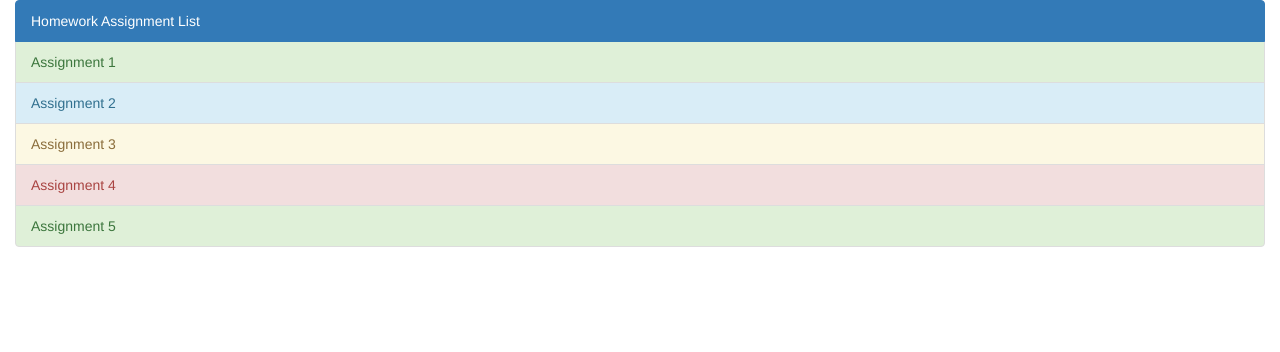
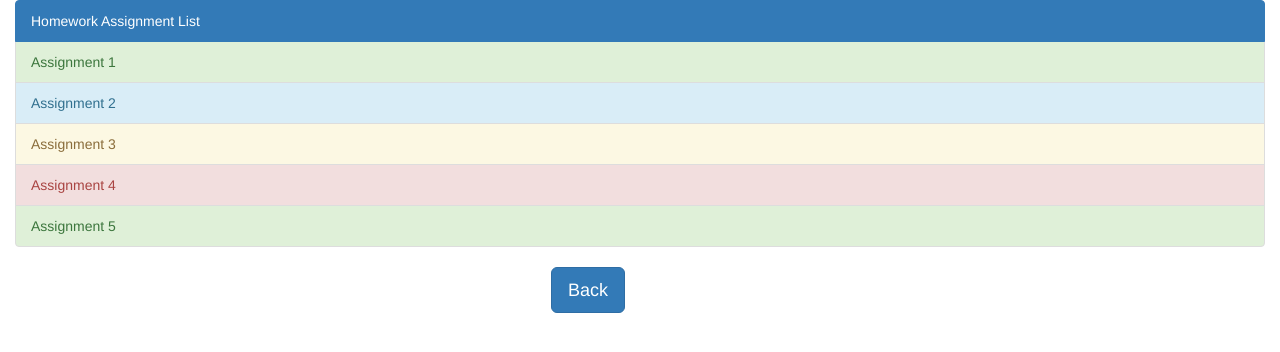
Before and after one commit to roxxid/project2CS, a PHP site: page /student.php in a window 1280 px wide. Shown: the top 352 px of the page. Run offline with PHP 8.4, Linux system fonts and the light colour scheme; data comes from the database, SQL or seed files in the repository.

Commit message:
First commit

```diff
--- a/AssDetail.php
+++ b/AssDetail.php
@@ -81,7 +81,8 @@ echo '<div class="jumbotron">';
         }*/
         echo "Grade:".$grade;
         echo '</div>';
-
+        echo '<p><a class="btn btn-primary btn-lg" href="student.php" role="button">Go back to assignment list</a></p>';
+        return;
 
 mysqli_close($link);
 ?>
--- a/student.php
+++ b/student.php
@@ -34,6 +34,9 @@
         </div>
     </div>
 
+    <div class="col-xs-6 text-right">
+            <p><a class="btn btn-primary btn-lg float-right" href="index.php" role="button">Back</a></p>
+        </div>
 </body>
 
 </html>
```
